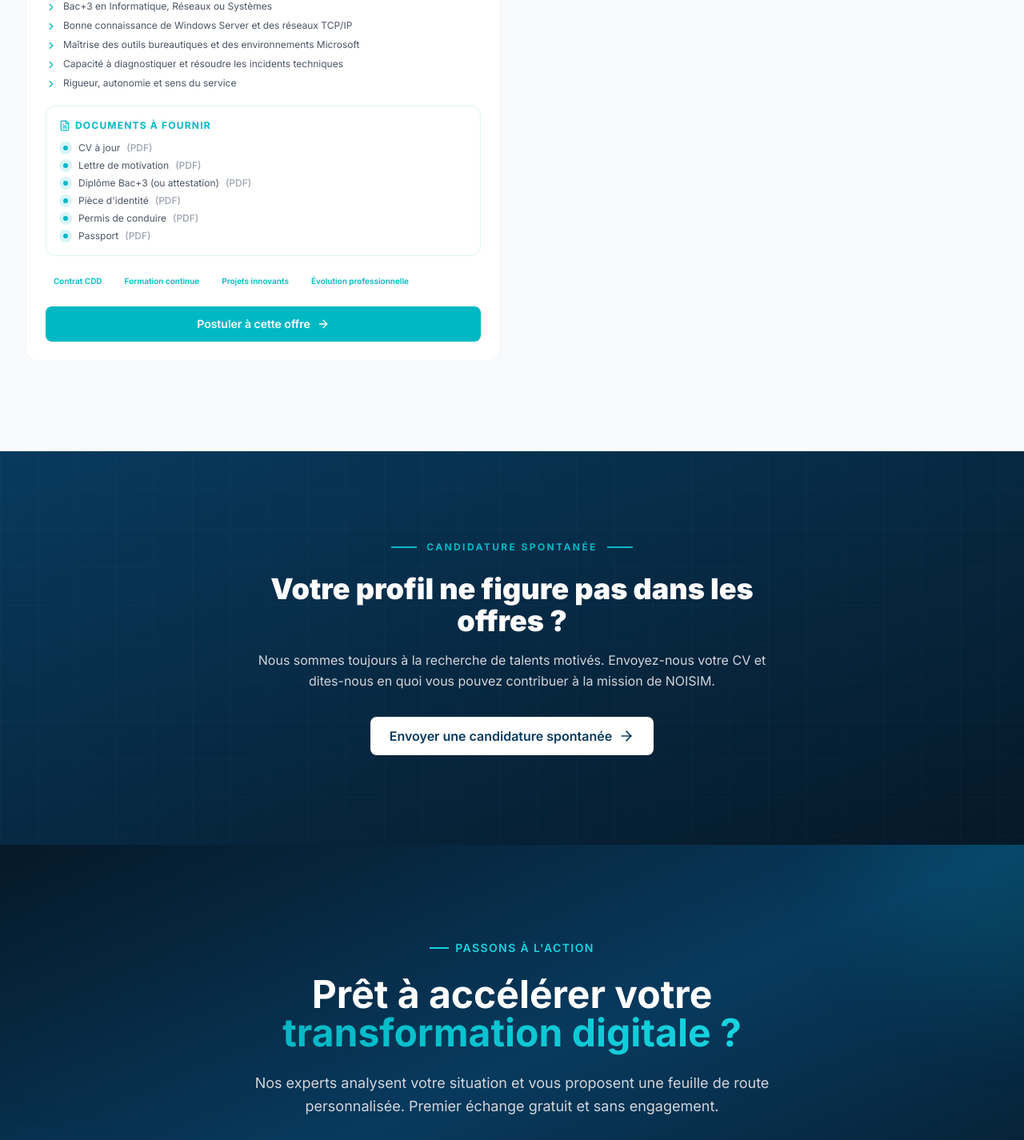
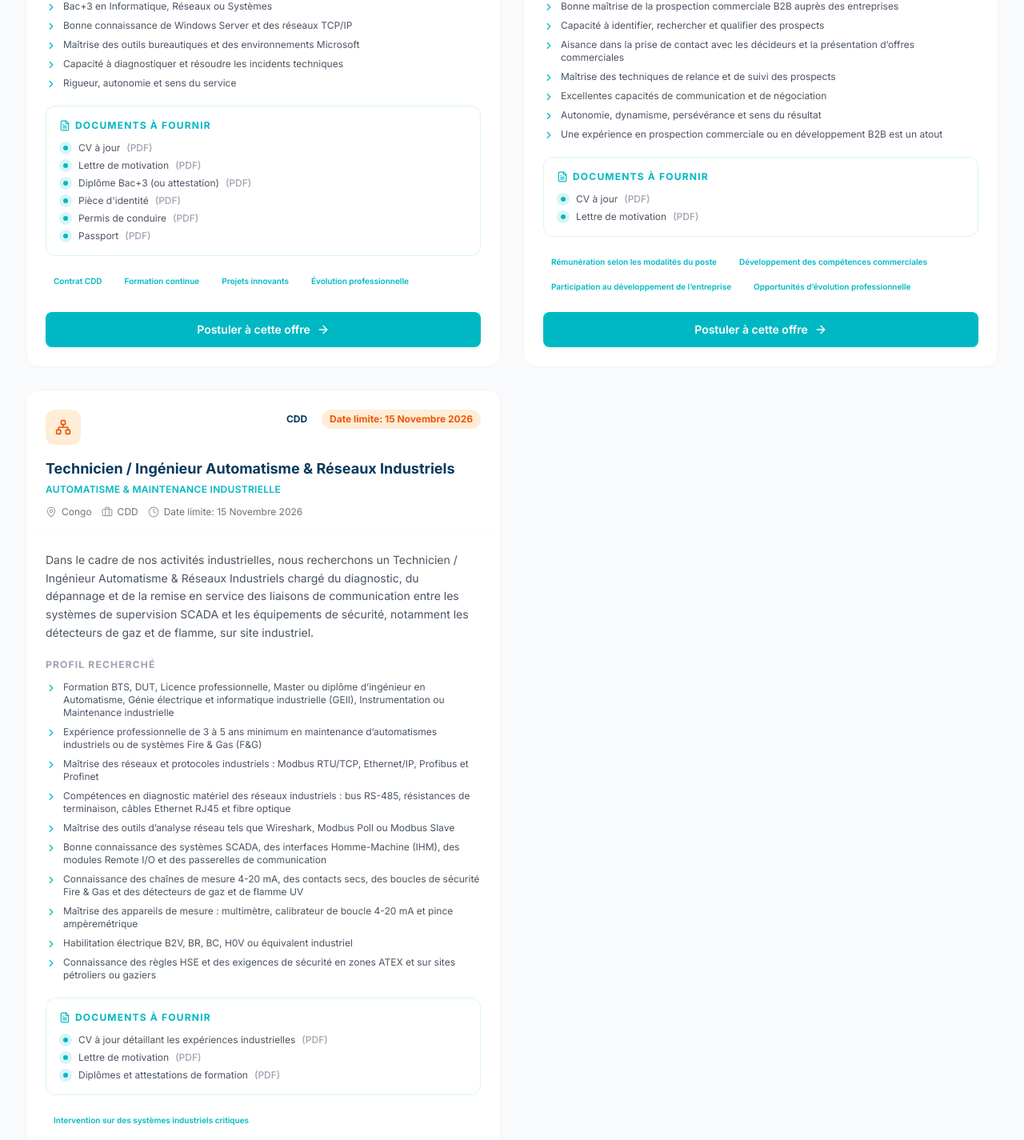
Before and after one commit to Tresor-Binks/noisim, a Next.js app: page /carrieres in a window 1280 px wide. Shown: the part 1880-3305 px from the top of the page at 80% size. Built offline with nearby package versions, Linux system fonts and the light colour scheme.

Commit message:
ajout d(offres d'emploies

```diff
--- a/app/api/contact/route.ts
+++ b/app/api/contact/route.ts
@@ -74,9 +74,22 @@ export async function POST(req: Request) {
       sujet.toLowerCase().includes('recrutement') ||
       sujet.toLowerCase().includes('candidature')
 
-    const toEmail = isRecruitment
-      ? process.env.CONTACT_EMAIL_RECRUTEMENT
-      : process.env.CONTACT_EMAIL
+    // Vérification explicite des variables d'environnement
+    const emailContact     = process.env.CONTACT_EMAIL
+    const emailRecrutement = process.env.CONTACT_EMAIL_RECRUTEMENT
+
+    if (!emailContact) {
+      console.error('MISSING ENV: CONTACT_EMAIL is not defined')
+      return NextResponse.json({ success: false, error: 'Configuration email manquante' }, { status: 500 })
+    }
+    if (isRecruitment && !emailRecrutement) {
+      console.error('MISSING ENV: CONTACT_EMAIL_RECRUTEMENT is not defined')
+      return NextResponse.json({ success: false, error: 'Configuration email recrutement manquante' }, { status: 500 })
+    }
+
+    const toEmail = isRecruitment ? emailRecrutement! : emailContact
+
+    console.log(`[NOISIM Contact] Sujet: "${sujet}" → isRecruitment: ${isRecruitment} → to: ${toEmail}`)
 
     const now = new Date().toLocaleString('fr-FR', {
       timeZone: 'Africa/Brazzaville',
--- a/app/carrieres/page.tsx
+++ b/app/carrieres/page.tsx
@@ -3,7 +3,7 @@ import Link from 'next/link'
 import {
   MapPin, Briefcase, Clock, ArrowRight, ChevronRight,
   Rocket, Users, BookOpen, TrendingUp,
-  Server, GraduationCap, FileText,
+  Server, GraduationCap, FileText, BriefcaseBusiness, Network,
 } from 'lucide-react'
 import { AnimatedSection } from '@/components/shared/AnimatedSection'
 import { SectionHeader } from '@/components/shared/SectionHeader'
@@ -58,6 +58,72 @@ export const offers: JobOffer[] = [
     ],
     icon: Server,
     color: 'bg-blue-100 text-blue-600',
+  },
+  {
+  id: 2,
+  title: 'Agent Marketing & Prospection B2B',
+  department: 'Marketing & Développement Commercial',
+  location: 'Congo',
+  type: 'CDD',
+  level: 'Date limite: 15 Novembre 2026',
+  description:
+    'Dans le cadre du développement de nos activités, nous recherchons un Agent Marketing & Prospection B2B chargé d’identifier de nouvelles opportunités commerciales, de prospecter des entreprises, de présenter les solutions de NOISIM et de contribuer au développement de notre portefeuille clients.',
+  requirements: [
+    'Bonne maîtrise de la prospection commerciale B2B auprès des entreprises',
+    'Capacité à identifier, rechercher et qualifier des prospects',
+    'Aisance dans la prise de contact avec les décideurs et la présentation d’offres commerciales',
+    'Maîtrise des techniques de relance et de suivi des prospects',
+    'Excellentes capacités de communication et de négociation',
+    'Autonomie, dynamisme, persévérance et sens du résultat',
+    'Une expérience en prospection commerciale ou en développement B2B est un atout',
+  ],
+  benefits: [
+    'Rémunération selon les modalités du poste',
+    'Développement des compétences commerciales',
+    'Participation au développement de l’entreprise',
+    'Opportunités d’évolution professionnelle',
+  ],
+  documents: [
+    { key: 'cv', label: 'CV à jour' },
+    { key: 'lettre', label: 'Lettre de motivation' },
+  ],
+  icon: BriefcaseBusiness,
+  color: 'bg-pink-100 text-pink-600',
+  },
+  {
+  id: 3,
+  title: 'Technicien / Ingénieur Automatisme & Réseaux Industriels',
+  department: 'Automatisme & Maintenance Industrielle',
+  location: 'Congo',
+  type: 'CDD',
+  level: 'Date limite: 15 Novembre 2026',
+  description:
+    'Dans le cadre de nos activités industrielles, nous recherchons un Technicien / Ingénieur Automatisme & Réseaux Industriels chargé du diagnostic, du dépannage et de la remise en service des liaisons de communication entre les systèmes de supervision SCADA et les équipements de sécurité, notamment les détecteurs de gaz et de flamme, sur site industriel.',
+  requirements: [
+    'Formation BTS, DUT, Licence professionnelle, Master ou diplôme d’ingénieur en Automatisme, Génie électrique et informatique industrielle (GEII), Instrumentation ou Maintenance industrielle',
+    'Expérience professionnelle de 3 à 5 ans minimum en maintenance d’automatismes industriels ou de systèmes Fire & Gas (F&G)',
+    'Maîtrise des réseaux et protocoles industriels : Modbus RTU/TCP, Ethernet/IP, Profibus et Profinet',
+    'Compétences en diagnostic matériel des réseaux industriels : bus RS-485, résistances de terminaison, câbles Ethernet RJ45 et fibre optique',
+    'Maîtrise des outils d’analyse réseau tels que Wireshark, Modbus Poll ou Modbus Slave',
+    'Bonne connaissance des systèmes SCADA, des interfaces Homme-Machine (IHM), des modules Remote I/O et des passerelles de communication',
+    'Connaissance des chaînes de mesure 4-20 mA, des contacts secs, des boucles de sécurité Fire & Gas et des détecteurs de gaz et de flamme UV',
+    'Maîtrise des appareils de mesure : multimètre, calibrateur de boucle 4-20 mA et pince ampèremétrique',
+    'Habilitation électrique B2V, BR, BC, H0V ou équivalent industriel',
+    'Connaissance des règles HSE et des exigences de sécurité en zones ATEX et sur sites pétroliers ou gaziers',
+  ],
+  benefits: [
+    'Intervention sur des systèmes industriels critiques',
+    'Participation à des opérations de diagnostic et de maintenance spécialisées',
+    'Environnement technique exigeant',
+    'Possibilités de développement des compétences professionnelles',
+  ],
+  documents: [
+    { key: 'cv', label: 'CV à jour détaillant les expériences industrielles' },
+    { key: 'lettre', label: 'Lettre de motivation' },
+    { key: 'diplome', label: 'Diplômes et attestations de formation' },
+  ],
+  icon: Network,
+  color: 'bg-orange-100 text-orange-600',
   },
 ]
 
@@ -286,7 +352,6 @@ export default function CarrieresPage() {
         </div>
       </section>
 
-      <CTASection />
     </>
   )
 }
```
